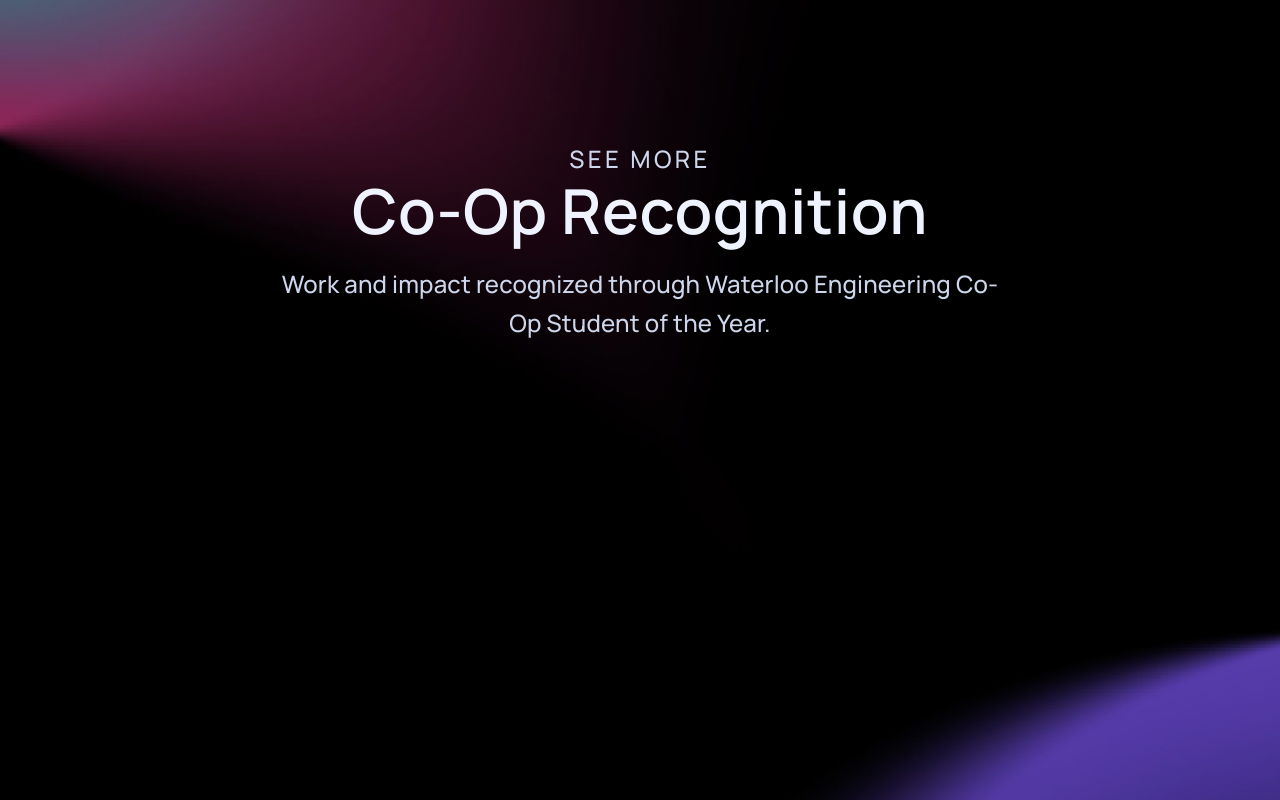
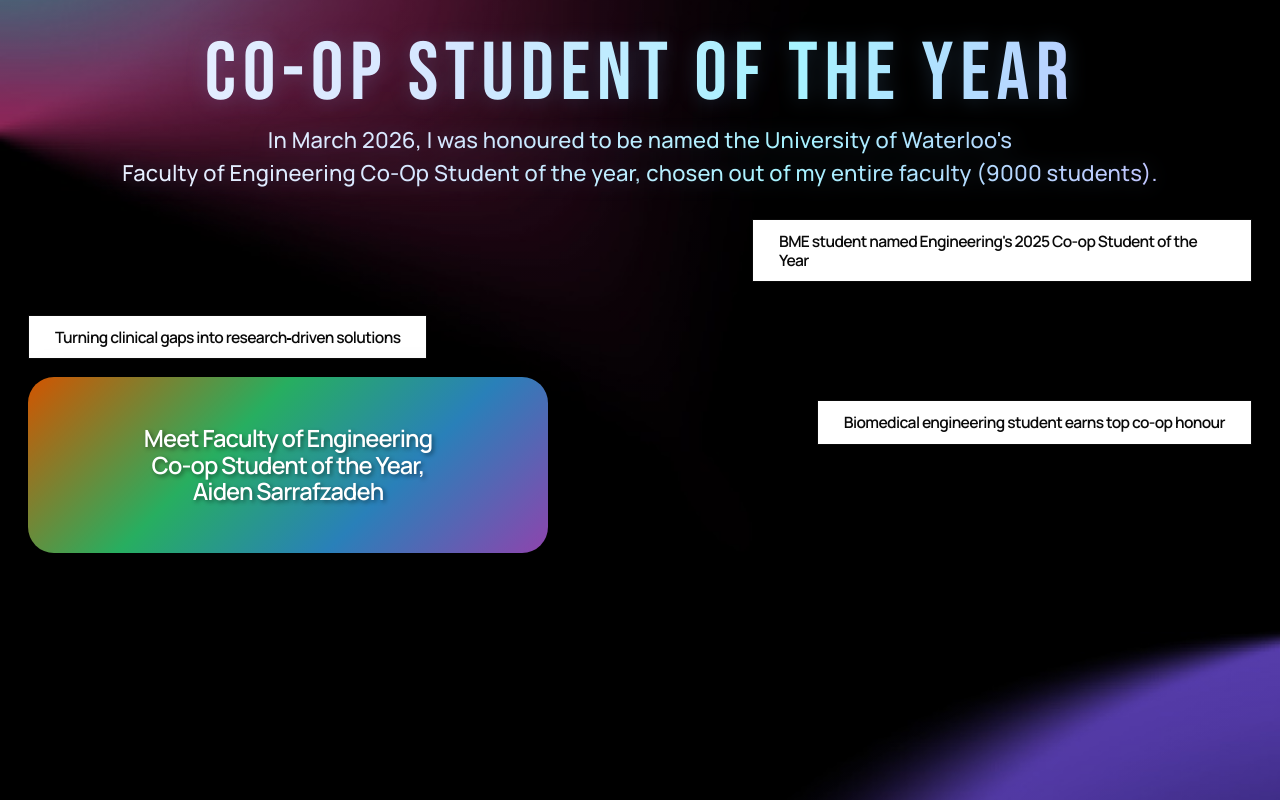
Before and after one commit to asrfz/Personal-Website, a React (Vite) app: page / in a window 1280 px wide. Both pictures are taken after a click on the element 1080 px from the left and 242 px from the top of the page. Shown: the part 797-1597 px from the top of the page. Built offline with nearby package versions, Linux system fonts and the light colour scheme; grey boxes are pictures that could not be loaded.

Commit message:
half coop

```diff
--- a/src/App.css
+++ b/src/App.css
@@ -1137,6 +1137,194 @@
   object-fit: contain;
 }
 
+.details-section--coop .details-section__inner {
+  /* Use almost the full viewport so long intro lines stay on two rows */
+  max-width: min(1920px, calc(100vw - 56px));
+  width: 100%;
+}
+
+.details-section--coop {
+  min-height: 100vh;
+  padding: 34px 28px 56px;
+  overflow: visible;
+}
+
+.coop-panel {
+  width: 100%;
+  max-width: none;
+  margin: 0 auto;
+  text-align: center;
+}
+
+.coop-panel h2.coop-panel__title {
+  margin: 0 0 8px;
+  font-family: "Bebas Neue", Impact, system-ui, sans-serif;
+  text-transform: uppercase;
+  letter-spacing: 0.08em;
+  letter-spacing: 8%;
+  font-weight: 400;
+  font-size: clamp(58px, 6.4vw, 82px);
+  line-height: 1;
+  text-wrap: wrap;
+}
+
+.details-section--coop .coop-panel p.coop-panel__intro {
+  margin: 0 auto;
+  width: 100%;
+  max-width: none;
+  font-family: Manrope, Inter, system-ui, sans-serif;
+  font-weight: 500;
+  letter-spacing: 0.01em;
+  font-size: clamp(18px, 1.72vw, 28px);
+  line-height: 1.48;
+  text-align: center;
+  overflow: visible;
+}
+
+.coop-panel__grid {
+  display: grid;
+  grid-template-columns: minmax(0, 1.08fr) minmax(0, 0.92fr);
+  gap: clamp(16px, 2.4vw, 26px);
+  width: 100%;
+  max-width: min(1240px, 100%);
+  margin-top: clamp(24px, 3.8vh, 44px);
+  margin-left: auto;
+  margin-right: auto;
+  align-items: start;
+  overflow: visible;
+}
+
+/* Sharp-corner white blocks (reference comps — not pills) */
+.coop-panel__pill {
+  display: flex;
+  align-items: center;
+  justify-content: flex-start;
+  box-sizing: border-box;
+  width: fit-content;
+  max-width: 100%;
+  text-align: left;
+  text-decoration: none;
+  color: #0a0a0a;
+  background: #fff;
+  border: 1px solid #0a0a0a;
+  border-radius: 0;
+  padding: 12px clamp(16px, 2.2vw, 26px);
+  font-family: Manrope, Inter, system-ui, sans-serif;
+  font-weight: 800;
+  letter-spacing: -0.04em;
+  font-size: clamp(13px, 1.22vw, 17px);
+  line-height: 1.18;
+  transition:
+    transform 0.18s ease,
+    box-shadow 0.18s ease;
+  box-shadow: none;
+}
+
+.coop-panel__pill:hover {
+  transform: translateY(-1px);
+  box-shadow: 4px 4px 0 rgba(0, 0, 0, 0.18);
+}
+
+.coop-panel__pill--bme {
+  grid-column: 2;
+  grid-row: 1;
+  justify-self: end;
+  max-width: min(100%, 500px);
+}
+
+.coop-panel__pill--research {
+  grid-column: 1;
+  grid-row: 2;
+  justify-self: start;
+  max-width: min(100%, 560px);
+  margin-top: clamp(2px, 0.8vh, 10px);
+}
+
+.coop-panel__feature {
+  grid-column: 1;
+  grid-row: 3 / 5;
+  justify-self: stretch;
+  display: flex;
+  flex-direction: column;
+  align-items: center;
+  justify-content: center;
+  box-sizing: border-box;
+  width: 100%;
+  max-width: min(100%, 520px);
+  text-align: center;
+  text-decoration: none;
+  padding: clamp(28px, 4.2vw, 42px) clamp(20px, 3vw, 32px);
+  min-height: clamp(176px, 22vh, 236px);
+  margin-top: clamp(-8px, -1vw, 0px);
+  border-radius: 26px;
+  background: linear-gradient(135deg, #d35400 0%, #27ae60 38%, #2980b9 68%, #8e44ad 100%);
+  color: #fff;
+  font-family: Manrope, Inter, system-ui, sans-serif;
+  font-weight: 800;
+  letter-spacing: -0.04em;
+  font-size: clamp(17px, 1.85vw, 26px);
+  line-height: 1.12;
+  text-shadow: 2px 2px 4px rgba(0, 0, 0, 0.45);
+  transition:
+    transform 0.18s ease,
+    filter 0.18s ease;
+  box-shadow: 0 10px 36px rgba(0, 0, 0, 0.35);
+}
+
+.coop-panel__feature:hover {
+  transform: scale(1.01);
+  filter: brightness(1.05);
+}
+
+.coop-panel__feature-line {
+  display: block;
+}
+
+.coop-panel__pill--honour {
+  grid-column: 2;
+  grid-row: 3;
+  justify-self: end;
+  align-self: start;
+  max-width: min(100%, 500px);
+  margin-top: clamp(6px, 1.2vw, 16px);
+  margin-left: clamp(-48px, -5vw, -16px);
+  position: relative;
+  z-index: 2;
+}
+
+@media (max-width: 720px) {
+  .coop-panel__grid {
+    grid-template-columns: 1fr;
+  }
+
+  .coop-panel__pill--bme,
+  .coop-panel__pill--research,
+  .coop-panel__feature,
+  .coop-panel__pill--honour {
+    grid-column: 1;
+    grid-row: auto;
+    justify-self: stretch;
+    width: 100%;
+    max-width: none;
+    margin-left: 0;
+    margin-top: 0;
+  }
+
+  .coop-panel__pill {
+    width: 100%;
+    justify-content: center;
+    text-align: center;
+  }
+
+  .coop-panel__pill--research {
+    margin-top: 0;
+  }
+
+  .coop-panel__feature {
+    margin-top: 0;
+  }
+}
+
 .details-section--volunteering .details-section__inner {
   max-width: min(1720px, 96vw);
 }
@@ -1425,6 +1613,8 @@
 .cfes-panel p.cfes-panel__line,
 .athlete-panel h2.athlete-panel__title,
 .athlete-panel p.athlete-panel__line,
+.coop-panel h2.coop-panel__title,
+.coop-panel p.coop-panel__intro,
 .volunteering-panel h2.volunteering-panel__title,
 .volunteering-panel p.volunteering-panel__stanza {
   background: linear-gradient(
--- a/src/App.jsx
+++ b/src/App.jsx
@@ -6,6 +6,14 @@
 
 const DEVPOST_PORTFOLIO_URL =
   "https://devpost.com/asarrafz?ref_content=user-portfolio&ref_feature=portfolio&ref_medium=global-nav";
+
+const COOP_LINK_BME =
+  "https://uwaterloo.ca/biomedical-engineering/news/bme-student-named-engineerings-2025-co-op-student-year";
+const COOP_LINK_RESEARCH =
+  "https://uwaterloo.ca/co-operative-education/blog/research-driven-solutions";
+const COOP_LINK_ENGINEERING =
+  "https://uwaterloo.ca/engineering/news/biomedical-engineering-student-earns-top-co-op-honour";
+const COOP_LINK_VIDEO = "https://www.youtube.com/watch?v=VItdp3Ayr1Y";
 
 const HOVER_PHOTO_TO_BULLET = {
   waterloo: 0,
@@ -157,6 +165,7 @@
   const isPublicationsDetail = selectedDetailKey === "asme";
   const isCfesDetail = selectedDetailKey === "cfes";
   const isAthleteDetail = selectedDetailKey === "basketballRight";
+  const isCoopDetail = selectedDetailKey === "coop";
   /** Line breaks match reference layout */
   const wspInternshipLines = [
     "Before entering university, I spent my last summer break working as an intern at WSP.",
@@ -561,7 +570,7 @@
       </div>
       <section
         ref={detailsSectionRef}
-        className={`details-section${isWaterlooDetail ? " details-section--waterloo" : ""}${isSickkidsDetail ? " details-section--sickkids" : ""}${isHackathonsDetail ? " details-section--hackathons" : ""}${isInternshipDetail ? " details-section--internship" : ""}${isPolyglotDetail ? " details-section--polyglot" : ""}${isPublicationsDetail ? " details-section--publications" : ""}${isCfesDetail ? " details-section--cfes" : ""}${isAthleteDetail ? " details-section--athlete" : ""}${isVolunteeringDetail ? " details-section--volunteering" : ""}`}
+        className={`details-section${isWaterlooDetail ? " details-section--waterloo" : ""}${isSickkidsDetail ? " details-section--sickkids" : ""}${isHackathonsDetail ? " details-section--hackathons" : ""}${isInternshipDetail ? " details-section--internship" : ""}${isPolyglotDetail ? " details-section--polyglot" : ""}${isPublicationsDetail ? " details-section--publications" : ""}${isCfesDetail ? " details-section--cfes" : ""}${isAthleteDetail ? " details-section--athlete" : ""}${isCoopDetail ? " details-section--coop" : ""}${isVolunteeringDetail ? " details-section--volunteering" : ""}`}
         style={{ "--details-bg": `url(${img.gradient})` }}
         onWheel={onDetailsWheel}
       >
@@ -739,6 +748,52 @@
                 </figure>
               </div>
             </div>
+          ) : isCoopDetail ? (
+            <div className="coop-panel" aria-label="Co-op Student of the Year">
+              <h2 className="coop-panel__title">CO-OP STUDENT OF THE YEAR</h2>
+              <p className="coop-panel__intro">
+                In March 2026, I was honoured to be named the University of Waterloo&apos;s
+                <br />
+                Faculty of Engineering Co-Op Student of the year, chosen out of my entire faculty (9000 students).
+              </p>
+              <div className="coop-panel__grid" aria-label="News and video links">
+                <a
+                  className="coop-panel__pill coop-panel__pill--bme"
+                  href={COOP_LINK_BME}
+                  target="_blank"
+                  rel="noopener noreferrer"
+                >
+                  BME student named Engineering&apos;s 2025 Co-op Student of the Year
+                </a>
+                <a
+                  className="coop-panel__pill coop-panel__pill--research"
+                  href={COOP_LINK_RESEARCH}
+                  target="_blank"
+                  rel="noopener noreferrer"
+                >
+                  Turning clinical gaps into research‑driven solutions
+                </a>
+                <a
+                  className="coop-panel__feature"
+                  href={COOP_LINK_VIDEO}
+                  target="_blank"
+                  rel="noopener noreferrer"
+                  aria-label="Watch Meet Faculty of Engineering Co-op Student of the Year, Aiden Sarrafzadeh on YouTube (opens in new tab)"
+                >
+                  <span className="coop-panel__feature-line">Meet Faculty of Engineering</span>
+                  <span className="coop-panel__feature-line">Co-op Student of the Year,</span>
+                  <span className="coop-panel__feature-line">Aiden Sarrafzadeh</span>
+                </a>
+                <a
+                  className="coop-panel__pill coop-panel__pill--honour"
+                  href={COOP_LINK_ENGINEERING}
+                  target="_blank"
+                  rel="noopener noreferrer"
+                >
+                  Biomedical engineering student earns top co-op honour
+                </a>
+              </div>
+            </div>
           ) : isVolunteeringDetail ? (
             <div className="volunteering-panel" aria-label="Volunteering">
               <h2 className="volunteering-panel__title">VOLUNTEERING</h2>
```
